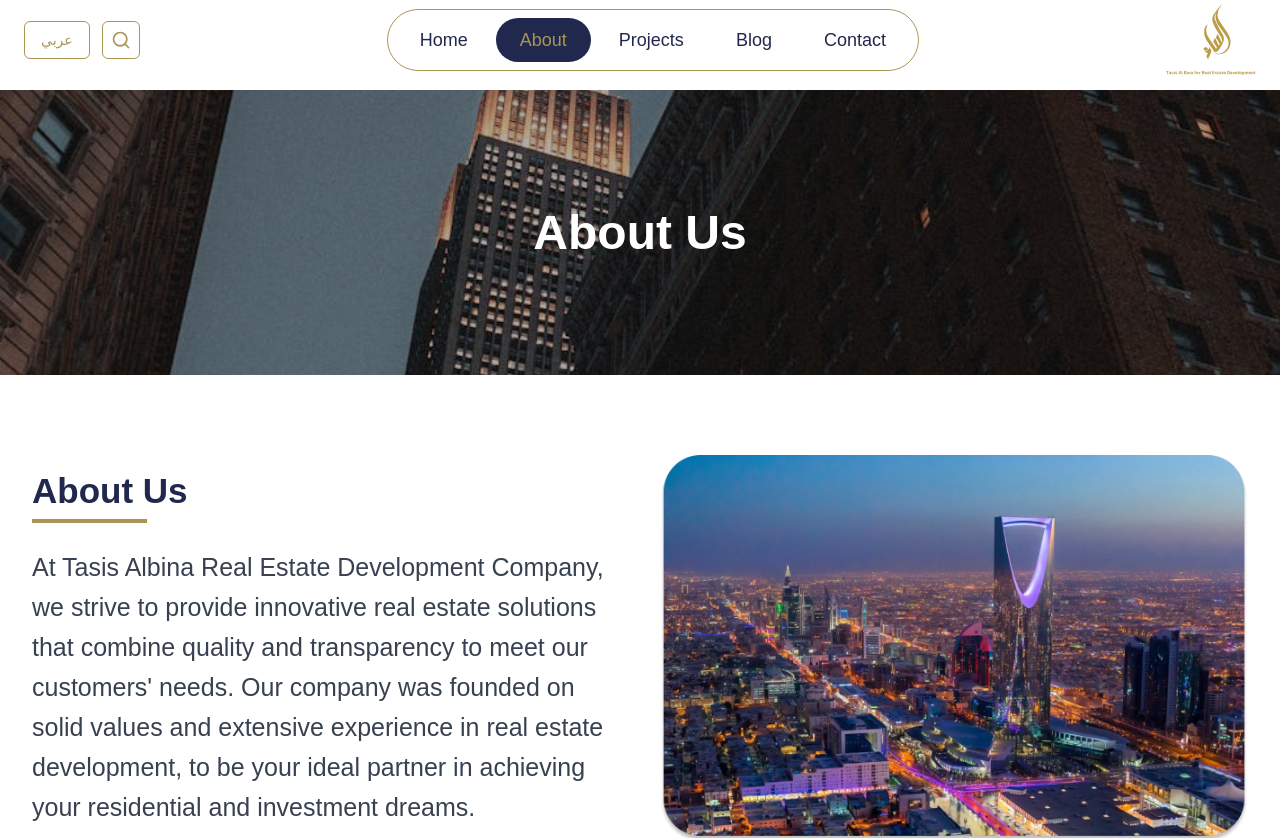
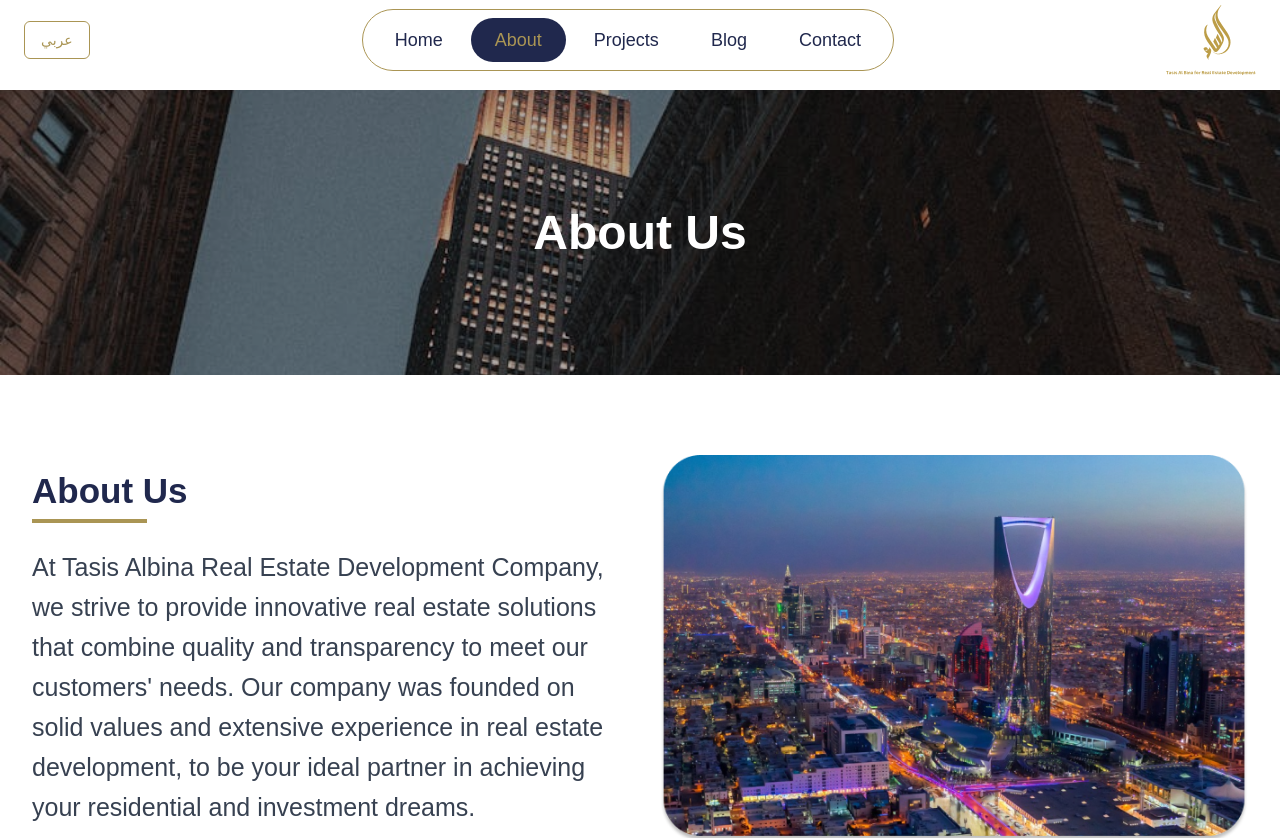
Before and after one commit to Yussef-Makhlouf/tassis-webapp, a Next.js app: page /en/about in a window 1280 px wide. Shown: the top 838 px of the page. Built offline with nearby package versions, Linux system fonts and the light colour scheme.

Commit message:
Update Navbar.tsx

```diff
--- a/components/Navbar.tsx
+++ b/components/Navbar.tsx
@@ -79,9 +79,9 @@ export default function Navbar() {
             >
               {locale === 'ar' ? 'EN' : 'عربي'}
             </button>
-            <button className="border border-[#AA9554] p-1.5 sm:p-2 rounded-md text-[#AA9554] hover:bg-[#AA9554] hover:text-white transition-all duration-300">
+{/*             <button className="border border-[#AA9554] p-1.5 sm:p-2 rounded-md text-[#AA9554] hover:bg-[#AA9554] hover:text-white transition-all duration-300">
               <Search className="w-4 h-4 sm:w-5 sm:h-5" />
-            </button>
+            </button> */}
             <button
               onClick={() => setIsOpen(!isOpen)}
               className="md:hidden border border-[#AA9554] p-1.5 sm:p-2 rounded-md text-[#AA9554] hover:bg-[#AA9554] hover:text-white transition-all duration-300"
```
